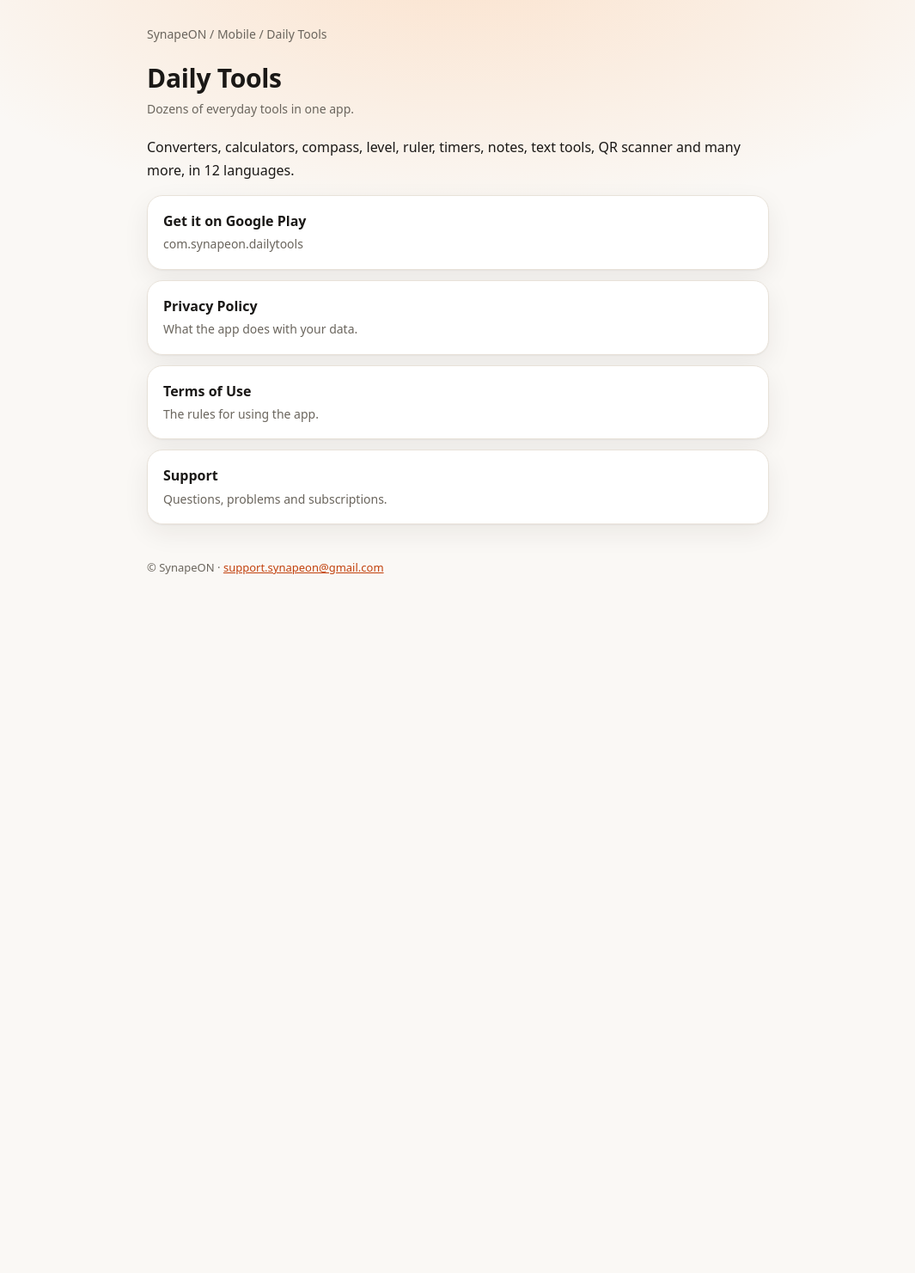
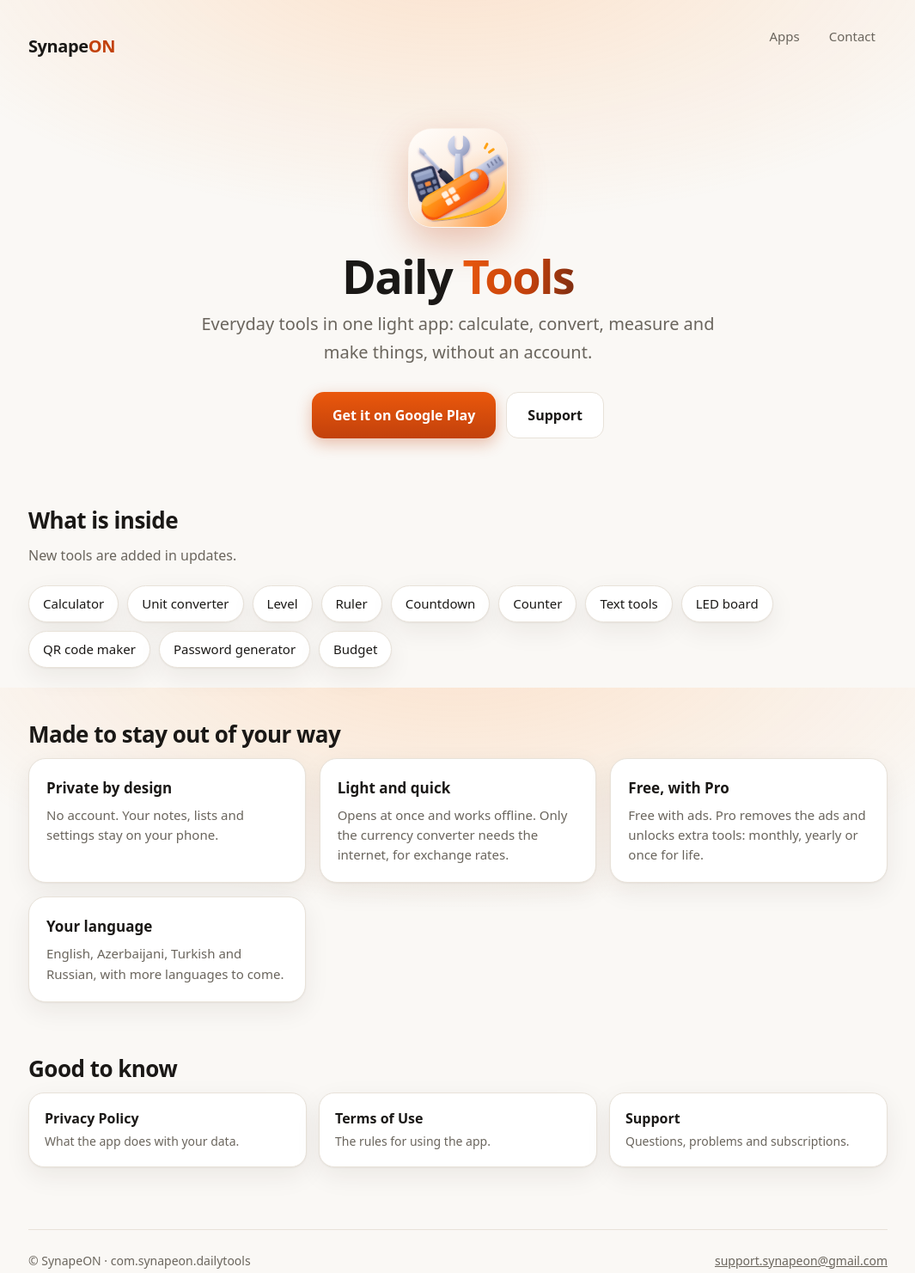
Before and after one commit to SynapeON/synapeon.github.io, a plain HTML site: page mobile/daily-tools/index.html in a window 1280 px wide. Shown: the whole page at 86% size, without its empty margins (107-1172 px from the left). Before the commit the page ends 800 px from the top, so only its background shows below. Drawn offline with Linux system fonts and the light colour scheme.

Commit message:
Update index.html

```diff
--- a/mobile/daily-tools/index.html
+++ b/mobile/daily-tools/index.html
@@ -1,13 +1,30 @@
 <!doctype html>
 <html lang="en"><head><meta charset="utf-8"><meta name="viewport" content="width=device-width,initial-scale=1">
-<title>Daily Tools · SynapeON</title><meta name="description" content="Daily Tools: dozens of everyday tools in one Android app.">
-<link rel="stylesheet" href="/style.css"></head><body><main>
-<nav><a href="/">SynapeON</a> / <a href="/mobile/">Mobile</a> / <a href="/mobile/daily-tools/">Daily Tools</a></nav>
-<h1>Daily Tools</h1><p class="meta">Dozens of everyday tools in one app.</p>
-<p>Converters, calculators, compass, level, ruler, timers, notes, text tools, QR scanner and many more, in 12 languages.</p>
-<a class="card" href="https://play.google.com/store/apps/details?id=com.synapeon.dailytools"><b>Get it on Google Play</b><span>com.synapeon.dailytools</span></a>
+<title>Daily Tools · SynapeON</title><meta name="description" content="Daily Tools: everyday tools in one Android app.">
+<meta name="theme-color" content="#faf8f5"><link rel="icon" href="/assets/daily-tools.svg" type="image/svg+xml">
+<link rel="stylesheet" href="/style.css"></head><body><main class="wide">
+<header class="top"><a class="brand" href="/">Synape<i>ON</i></a>
+<nav class="menu" aria-label="Main"><a href="/mobile/">Apps</a><a href="mailto:support.synapeon@gmail.com">Contact</a></nav></header>
+<section class="product">
+<img src="/assets/daily-tools.svg" alt="Daily Tools icon" width="116" height="116">
+<h1 style="font-size:clamp(34px,6vw,54px);letter-spacing:-.03em;font-weight:800">Daily <span class="grad">Tools</span></h1>
+<p class="lead">Everyday tools in one light app: calculate, convert, measure and make things, without an account.</p>
+<div class="cta"><a class="btn primary" href="https://play.google.com/store/apps/details?id=com.synapeon.dailytools">Get it on Google Play</a><a class="btn ghost" href="/mobile/daily-tools/support/">Support</a></div>
+</section>
+<section class="section"><h2>What is inside</h2><p>New tools are added in updates.</p>
+<ul class="chips"><li>Calculator</li><li>Unit converter</li><li>Level</li><li>Ruler</li><li>Countdown</li><li>Counter</li><li>Text tools</li><li>LED board</li><li>QR code maker</li><li>Password generator</li><li>Budget</li></ul></section>
+<section class="section"><h2>Made to stay out of your way</h2>
+<div class="features">
+<div class="feature"><h3>Private by design</h3><p>No account. Your notes, lists and settings stay on your phone.</p></div>
+<div class="feature"><h3>Light and quick</h3><p>Opens at once and works offline. Only the currency converter needs the internet, for exchange rates.</p></div>
+<div class="feature"><h3>Free, with Pro</h3><p>Free with ads. Pro removes the ads and unlocks extra tools: monthly, yearly or once for life.</p></div>
+<div class="feature"><h3>Your language</h3><p>English, Azerbaijani, Turkish and Russian, with more languages to come.</p></div>
+</div></section>
+<section class="section"><h2>Good to know</h2>
+<div class="links">
 <a class="card" href="/mobile/daily-tools/privacy/"><b>Privacy Policy</b><span>What the app does with your data.</span></a>
 <a class="card" href="/mobile/daily-tools/terms/"><b>Terms of Use</b><span>The rules for using the app.</span></a>
 <a class="card" href="/mobile/daily-tools/support/"><b>Support</b><span>Questions, problems and subscriptions.</span></a>
-<footer>© SynapeON · <a href="mailto:support.synapeon@gmail.com">support.synapeon@gmail.com</a></footer>
+</div></section>
+<footer class="foot"><span>© SynapeON · com.synapeon.dailytools</span><a href="mailto:support.synapeon@gmail.com">support.synapeon@gmail.com</a></footer>
 </main></body></html>
```
